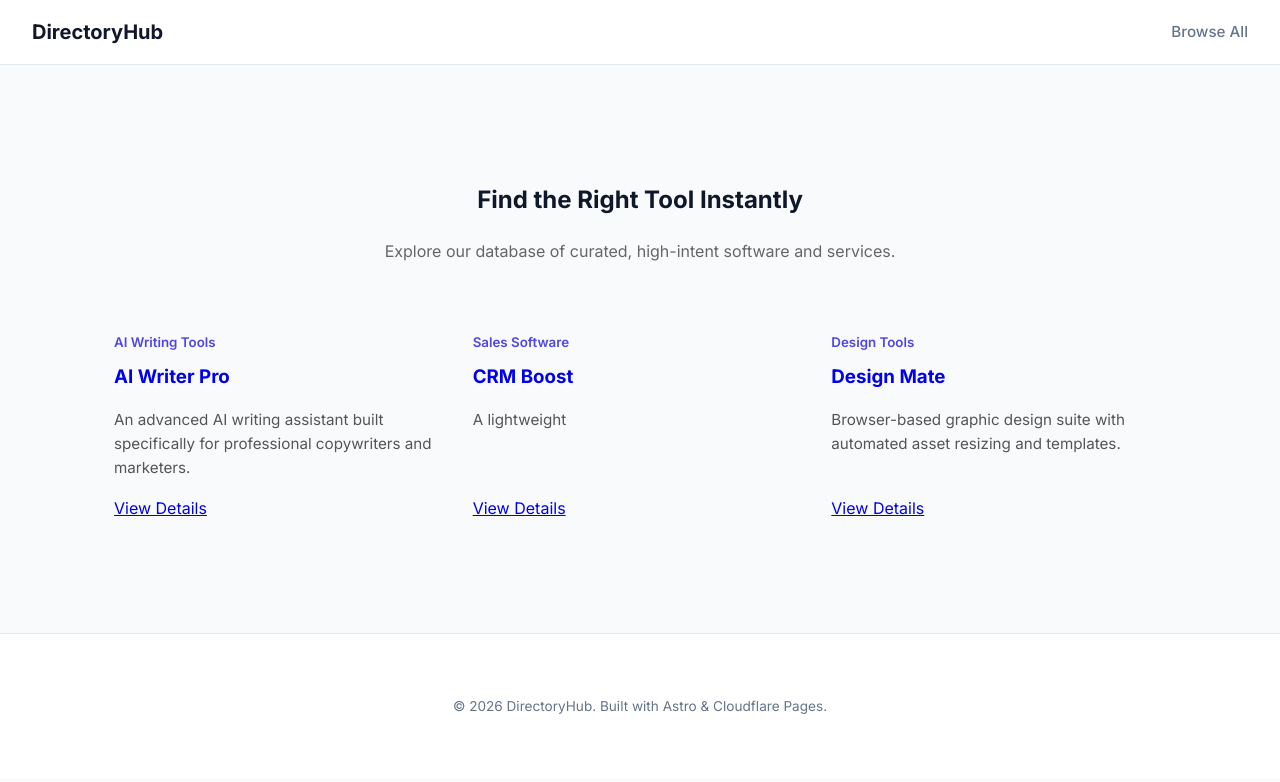
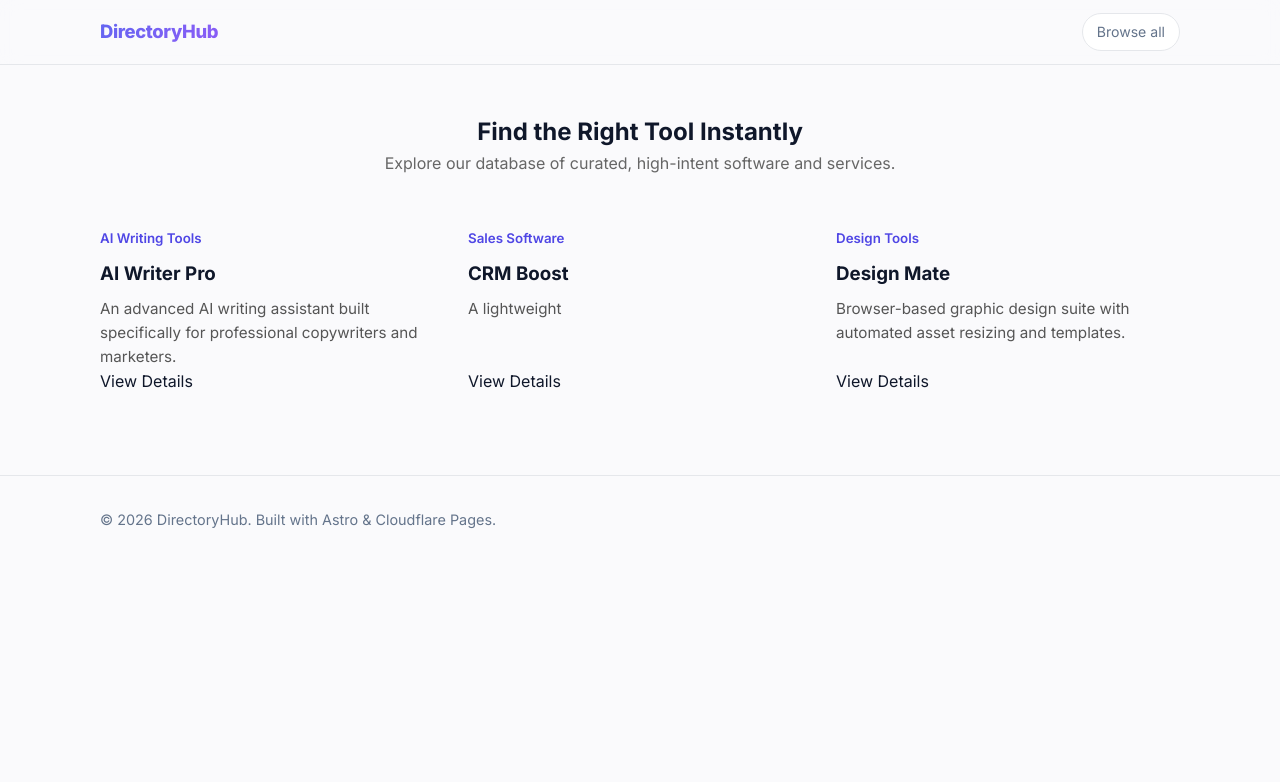
Before and after one commit to cliyne/my-directory, an Astro site: page / in a window 1280 px wide. Built offline with nearby package versions, Linux system fonts and the light colour scheme; Astro itself is replaced by a stand-in of ours.

Commit message:
Update BaseLayout.astro

```diff
--- a/src/layouts/BaseLayout.astro
+++ b/src/layouts/BaseLayout.astro
@@ -1,84 +1,34 @@
 ---
-const { title, description } = Astro.props;
+import '../styles/global.css';
+interface Props { title: string; description?: string; }
+const { title, description = 'Curated directory of the best software tools.' } = Astro.props;
+const canonical = new URL(Astro.url.pathname, Astro.site);
 ---
+<!doctype html>
 <html lang="en">
   <head>
     <meta charset="utf-8" />
-    <meta name="viewport" content="width=device-width, initial-scale=1.0" />
+    <meta name="viewport" content="width=device-width, initial-scale=1" />
     <title>{title}</title>
     <meta name="description" content={description} />
-    <link rel="preconnect" href="https://fonts.googleapis.com">
-    <link rel="preconnect" href="https://fonts.gstatic.com" crossorigin>
-    <link href="https://fonts.googleapis.com/css2?family=Inter:wght@400;500;600;700&display=swap" rel="stylesheet">
-    <style>
-      :root {
-        --primary: #4f46e5;
-        --primary-hover: #4338ca;
-        --bg: #f8fafc;
-        --card-bg: #ffffff;
-        --text: #0f172a;
-        --text-muted: #64748b;
-        --border: #e2e8f0;
-      }
-      * { box-sizing: border-box; }
-      body {
-        font-family: 'Inter', system-ui, -apple-system, sans-serif;
-        background-color: var(--bg);
-        color: var(--text);
-        margin: 0;
-        padding: 0;
-        line-height: 1.6;
-      }
-      header {
-        background: #ffffff;
-        border-bottom: 1px solid var(--border);
-        padding: 1rem 2rem;
-        display: flex;
-        justify-content: space-between;
-        align-items: center;
-      }
-      header a {
-        text-decoration: none;
-        color: var(--text);
-        font-weight: 700;
-        font-size: 1.25rem;
-      }
-      header nav a {
-        font-weight: 500;
-        font-size: 0.95rem;
-        color: var(--text-muted);
-      }
-      header nav a:hover {
-        color: var(--primary);
-      }
-      main {
-        max-width: 1100px;
-        margin: 0 auto;
-        padding: 3rem 1.5rem;
-      }
-      footer {
-        text-align: center;
-        font-size: 0.85rem;
-        color: var(--text-muted);
-        padding: 3rem 0;
-        border-top: 1px solid var(--border);
-        margin-top: 4rem;
-        background: #ffffff;
-      }
-    </style>
+    <link rel="canonical" href={canonical} />
+    <meta property="og:title" content={title} />
+    <meta property="og:description" content={description} />
+    <meta property="og:type" content="website" />
+    <link rel="preconnect" href="https://fonts.googleapis.com" />
+    <link rel="preconnect" href="https://fonts.gstatic.com" crossorigin />
+    <link href="https://fonts.googleapis.com/css2?family=Inter:wght@400;500;600;700;800&display=swap" rel="stylesheet" />
   </head>
   <body>
-    <header>
-      <a href="/">DirectoryHub</a>
-      <nav>
-        <a href="/">Browse All</a>
-      </nav>
+    <header class="site-header">
+      <div class="container">
+        <a href="/" class="logo"><span>DirectoryHub</span></a>
+        <a href="/" class="chip">Browse all</a>
+      </div>
     </header>
-    <main>
-      <slot />
-    </main>
-    <footer>
-      <p>&copy; 2026 DirectoryHub. Built with Astro & Cloudflare Pages.</p>
+    <main class="container"><slot /></main>
+    <footer class="site-footer">
+      <div class="container">© {new Date().getFullYear()} DirectoryHub. Built with Astro &amp; Cloudflare Pages.</div>
     </footer>
   </body>
 </html>
```
